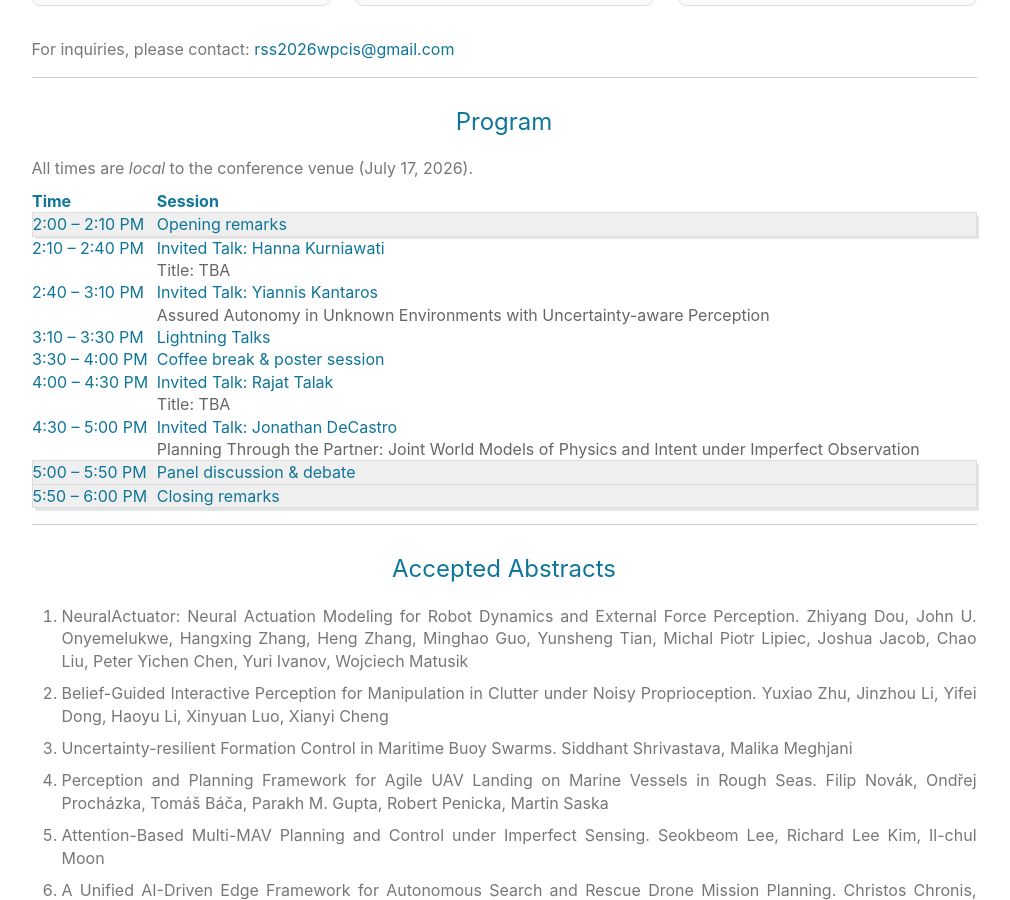
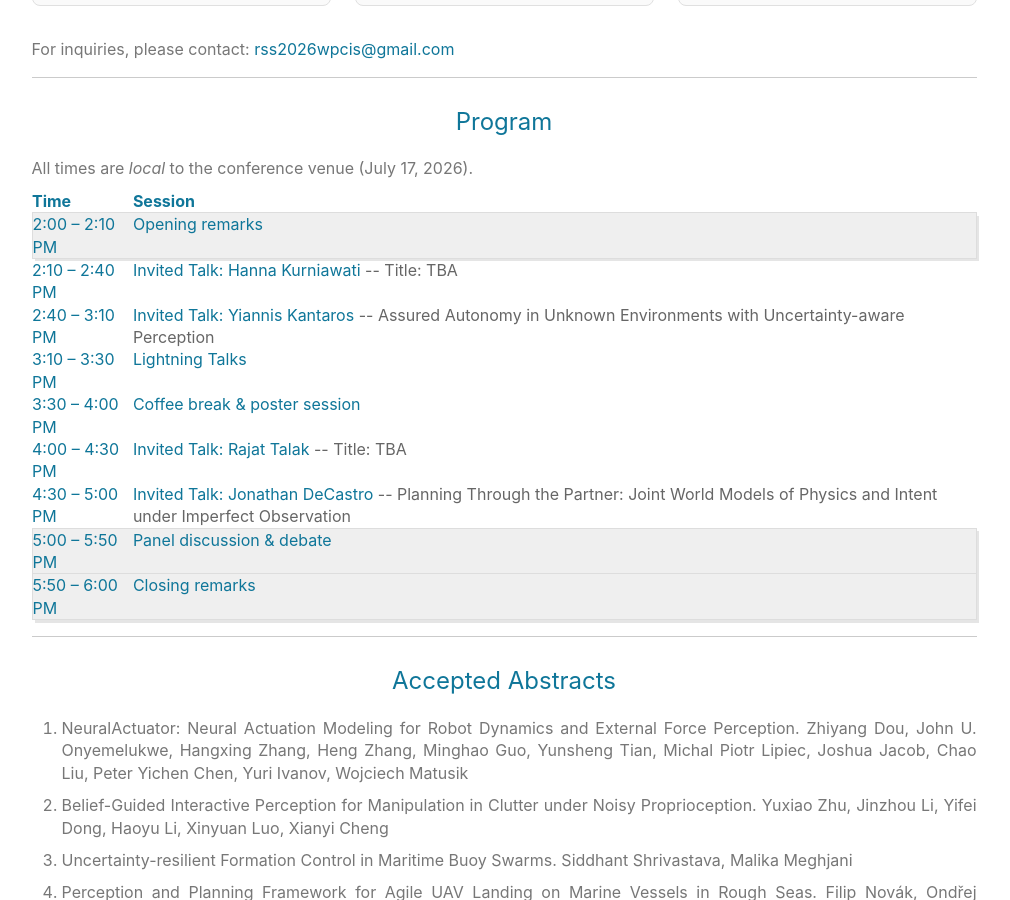
Before and after one commit to aria-systems-group/website, a Jekyll site: the page built from pages/rssworkshop2025.md, in a window 1280 px wide and 900 px high, scrolled down 3988 px. Shown: the whole window, without its empty margins (136-1146 px from the left). Built offline with Jekyll 4.4.1, drawn with Linux system fonts in a browser that asks for light colours.

Commit message:
added invited talk titles

```diff
--- a/pages/rssworkshop2025.md
+++ b/pages/rssworkshop2025.md
@@ -353,14 +353,12 @@
     </tr>
     <tr>
       <td class="time">2:10 – 2:40 PM</td>
-      <td>Invited Talk: Hanna Kurniawati<br>
-          <span style="color: #666666;">Title: TBA</span>
+      <td>Invited Talk: Hanna Kurniawati <span style="color: #666666;"> -- Title: TBA</span>
       </td>
     </tr>
     <tr>
       <td class="time">2:40 – 3:10 PM</td>
-      <td>Invited Talk: Yiannis Kantaros<br>
-          <span style="color: #666666;">Assured Autonomy in Unknown Environments with Uncertainty-aware Perception</span>
+      <td>Invited Talk: Yiannis Kantaros <span style="color: #666666;"> -- Assured Autonomy in Unknown Environments with Uncertainty-aware Perception</span>
       </td>
     </tr>
     <tr>
@@ -373,14 +371,12 @@
     </tr>
     <tr>
       <td class="time">4:00 – 4:30 PM</td>
-      <td>Invited Talk: Rajat Talak<br>
-          <span style="color: #666666;">Title: TBA</span>
+      <td>Invited Talk: Rajat Talak <span style="color: #666666;"> -- Title: TBA</span>
       </td>
     </tr>
     <tr>
       <td class="time">4:30 – 5:00 PM</td>
-      <td>Invited Talk: Jonathan DeCastro<br>
-          <span style="color: #666666;">Planning Through the Partner: Joint World Models of Physics and Intent under Imperfect Observation</span>
+      <td>Invited Talk: Jonathan DeCastro <span style="color: #666666;"> -- Planning Through the Partner: Joint World Models of Physics and Intent under Imperfect Observation</span>
       </td>
     </tr>
     <tr class="highlight">
```
